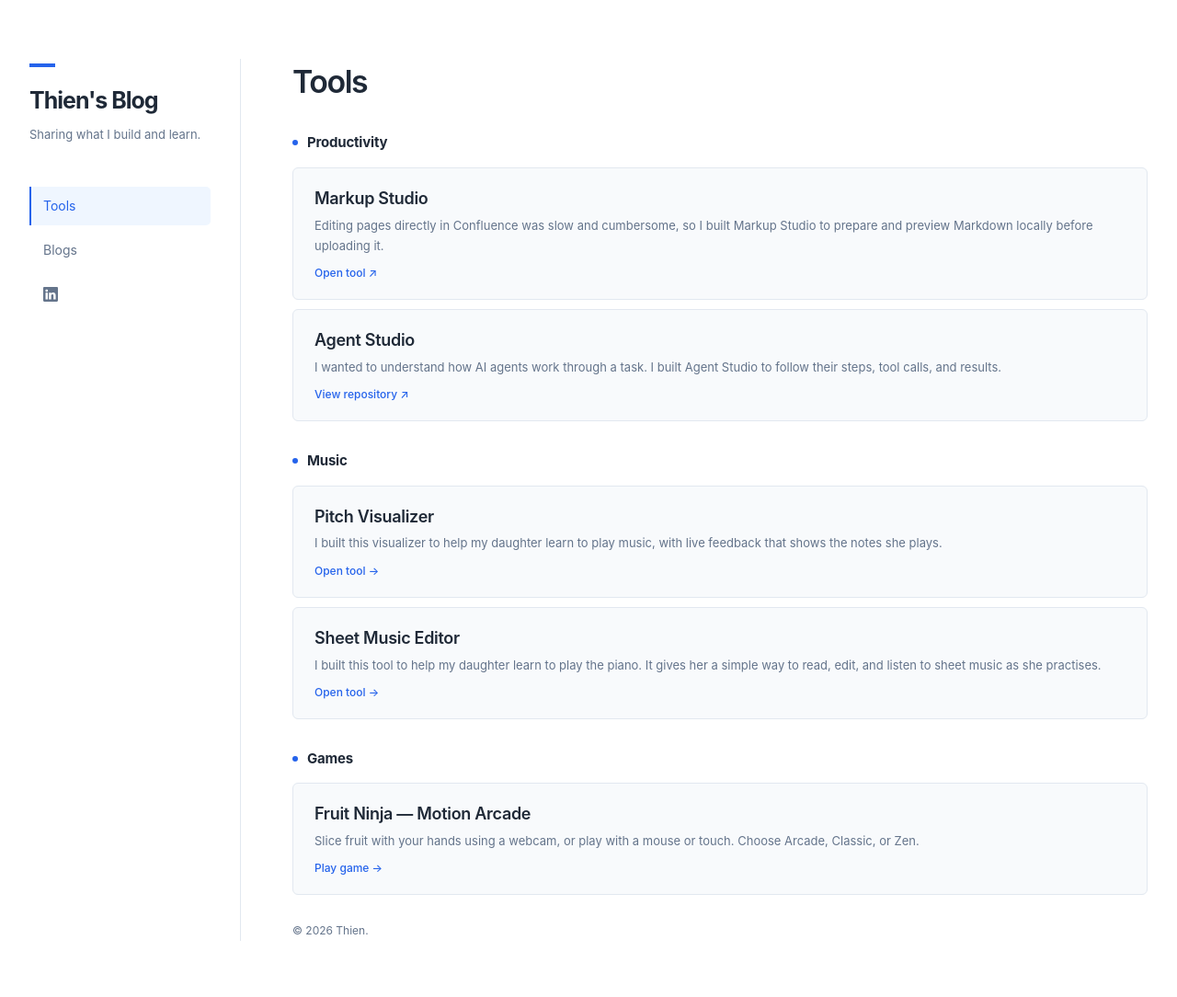
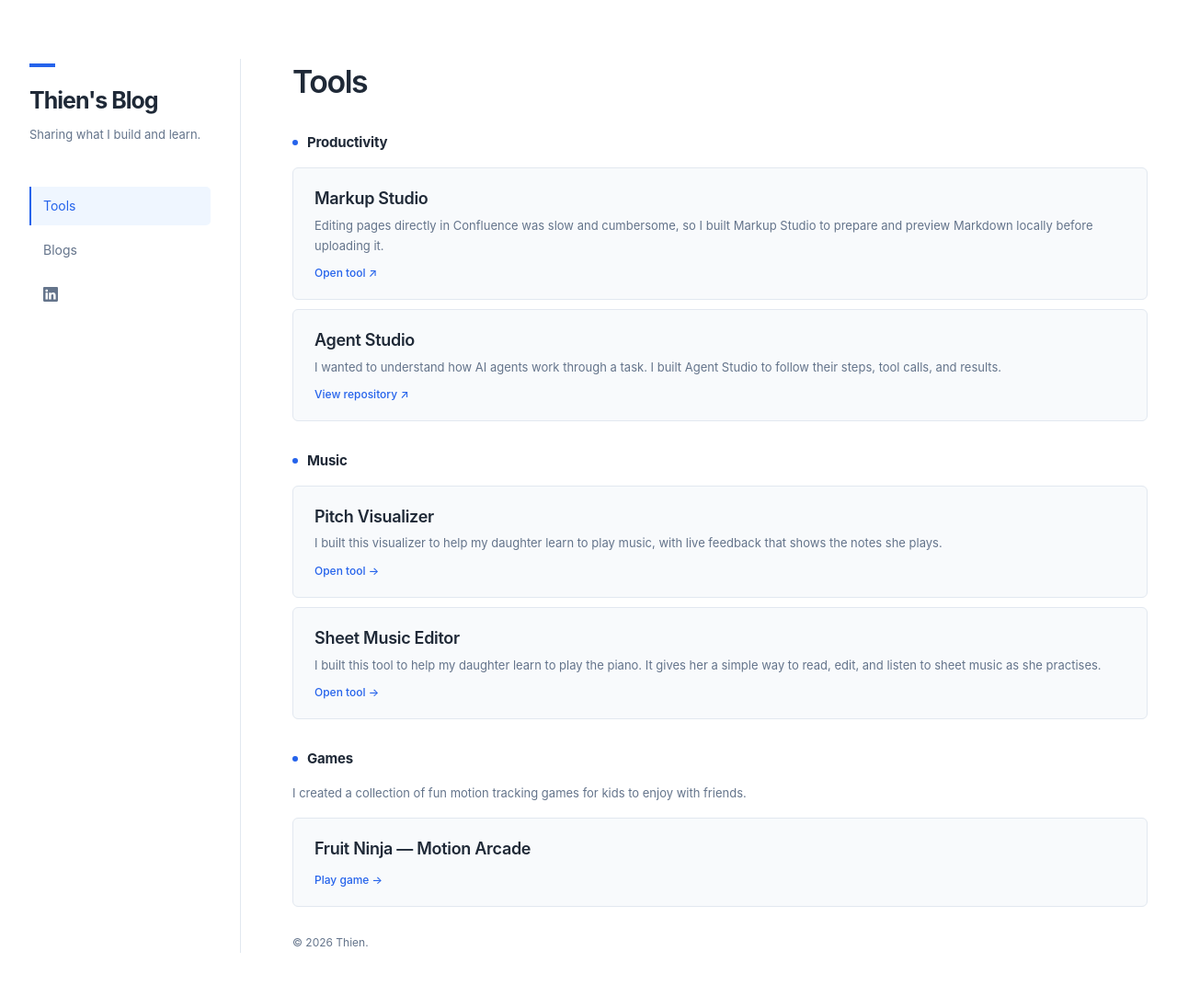
Before and after one commit to neverdie88/neverdie88.github.io, a Jekyll site: the page built from pages/tools.html, in a window 1280 px wide. Shown: the whole page at 92% size. Built offline with Jekyll 4.4.1, drawn with Linux system fonts in a browser that asks for light colours.

Commit message:
Use a shared introduction for the Games section

```diff
--- a/_data/tools.yml
+++ b/_data/tools.yml
@@ -34,8 +34,5 @@
 
 - name: Fruit Ninja — Motion Arcade
   category: Games
-  description: >-
-    Slice fruit with your hands using a webcam, or play with a mouse or touch.
-    Choose Arcade, Classic, or Zen.
   url: /fruit-ninja/
   action: Play game
--- a/assets/css/workspace.css
+++ b/assets/css/workspace.css
@@ -32,6 +32,7 @@ h1{max-width:740px;margin:0;font-size:clamp(30px,2.65vw,39px);font-weight:600;li
 .post:first-child :is(h2,h3) a{color:var(--blue)}
 .post p{max-width:630px;margin:8px 0 0;color:var(--muted);font-size:14px;line-height:1.75}
 .content-section{scroll-margin-top:32px;margin-top:32px}
+.section-description{margin:0 0 16px;color:var(--muted);font-size:13px;line-height:1.7}
 .section-heading{display:flex;justify-content:space-between;align-items:baseline;gap:16px;margin-bottom:15px}
 .section-heading h2{margin:0;font-size:15px;font-weight:650;letter-spacing:-.2px;line-height:1.5}
 .section-heading h2::before{display:inline-block;width:6px;height:6px;margin-right:10px;vertical-align:2px;background:var(--blue);border-radius:50%;content:""}
--- a/pages/tools.html
+++ b/pages/tools.html
@@ -14,6 +14,9 @@ description: "Thien's tools for productivity, music, and games."
 {% for category in categories %}
 <section class="content-section" aria-labelledby="category-{{ category | slugify }}">
   <div class="section-heading"><h2 id="category-{{ category | slugify }}">{{ category }}</h2></div>
+  {% if category == 'Games' %}
+    <p class="section-description">I created a collection of fun motion tracking games for kids to enjoy with friends.</p>
+  {% endif %}
   {% assign category_tools = site.data.tools | where: 'category', category %}
   {% for tool in category_tools %}
     <div class="tool">
@@ -22,7 +25,9 @@ description: "Thien's tools for productivity, music, and games."
           <h3>{{ tool.name | escape }}</h3>
           {% if tool.private %}<span class="private-badge">Private repository</span>{% endif %}
         </div>
+        {% if category != 'Games' and tool.description %}
         <p>{{ tool.description | escape }}</p>
+        {% endif %}
         {% if tool.url %}
           {% if tool.external %}{% assign tool_url = tool.url %}{% else %}{% assign tool_url = tool.url | relative_url %}{% endif %}
           <a class="tool-link" href="{{ tool_url | escape }}"{% if tool.external %} target="_blank" rel="noopener noreferrer"{% endif %}>{{ tool.action | default: 'Open tool' | escape }} <span aria-hidden="true">{% if tool.external %}↗{% else %}→{% endif %}</span></a>
```
